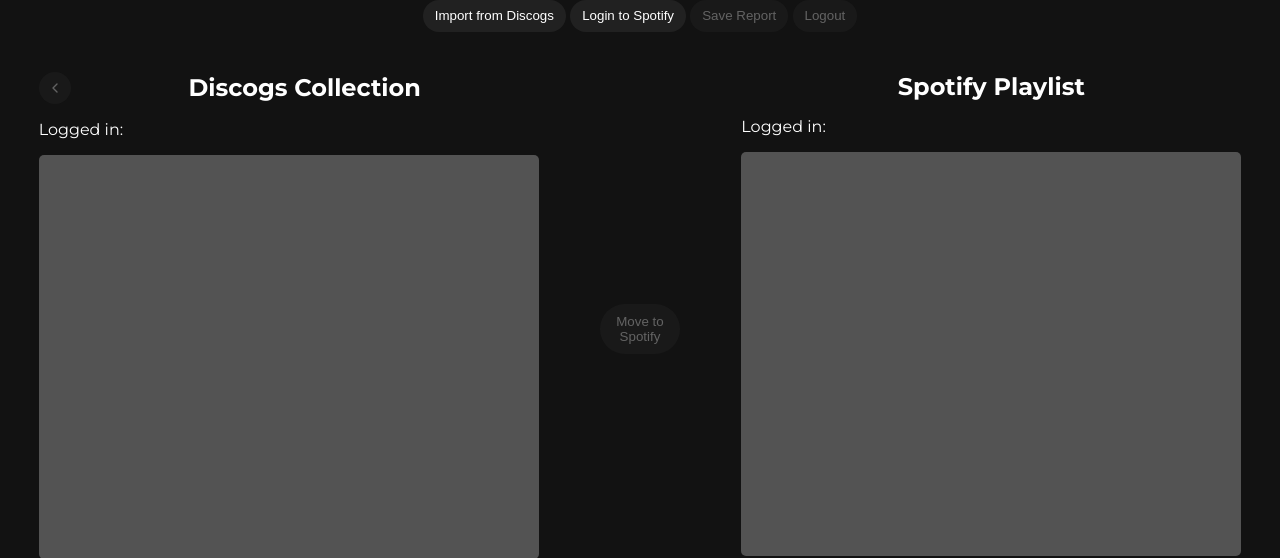
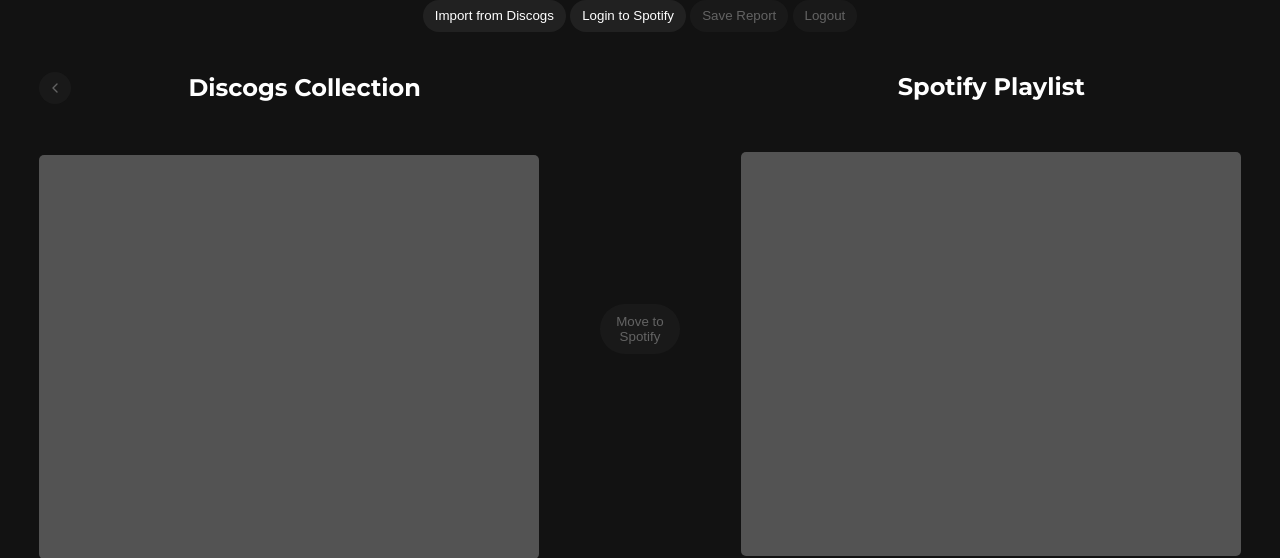
Before and after one commit to oskarprzybylski23/Discofy, a Flask app: page / in a window 1280 px wide. Shown: the part 163-721 px from the top of the page. Run offline with Flask 3, Linux system fonts and the light colour scheme.

Commit message:
show/hide user info

```diff
--- a/App/static/Script.js
+++ b/App/static/Script.js
@@ -136,8 +136,8 @@ function getLibrary() {
     })
     .then((data) => {
       hideSpinner('loading-spinner-discogs');
-      const userInfo = document.getElementById('user-info-discogs');
-      userInfo.display = 'block';
+      const userInfo = document.querySelector('.user-info.discogs');
+      userInfo.style.visibility = 'visible';
       userInfo.querySelector('a').textContent = data.user_info.username;
       userInfo.querySelector('a').href = data.user_info.url;
       displayLibrary(data.library); // Update the UI with the data
@@ -239,9 +239,10 @@ function logoutUser() {
         checkSpotifyAuthorizationStatus();
 
         // clear discogs user info
-        const userInfo = document.getElementById('user-info-discogs');
+        const userInfo = document.querySelector('.user-info');
         userInfo.querySelector('a').textContent = '';
         userInfo.querySelector('a').href = '';
+        userInfo.style.visibility = 'hidden';
 
         // Clear library and playlist list
         clearLibraryAndPlaylistLists();
@@ -405,10 +406,11 @@ function checkSpotifyAuthorizationStatus() {
     .then((response) => response.json())
     .then((data) => {
       toggleSpotifyLoginButton(data.authorized);
-      const userInfo = document.getElementById('user-info-spotify');
+      const userInfo = document.querySelector('.user-info.spotify');
       if (data.authorized) {
         userInfo.querySelector('a').innerText = data.username;
         userInfo.querySelector('a').href = data.url;
+        userInfo.style.visibility = 'visible';
 
         if (document.getElementById('libraryReturnButton').disabled != false) {
           enableTransferButton();
@@ -419,6 +421,7 @@ function checkSpotifyAuthorizationStatus() {
         disableLogoutButton();
         userInfo.querySelector('a').innerText = '';
         userInfo.querySelector('a').href = '';
+        userInfo.style.visibility = 'hidden';
       }
     })
     .catch((error) =>
--- a/App/static/styles.css
+++ b/App/static/styles.css
@@ -129,6 +129,7 @@ input:disabled {
 
 .user-info {
     text-align: left;
+    visibility: hidden;
 }
 
 .list-section {
--- a/App/templates/index.html
+++ b/App/templates/index.html
@@ -38,7 +38,7 @@
         </button>
         <h2>Discogs Collection</h2>
       </div>
-        <p class="user-info" id="user-info-discogs">Logged in: <a href="" target="_blank"></a></p>
+        <p class="user-info discogs" id="user-info-discogs">Logged in: <a href="" target="_blank"></a></p>
         <ul class="collection-list" id="list-discogs"></ul>
       </div>
       <div id="transfer-button-container">
@@ -52,7 +52,7 @@
         <div class="header-container">
         <h2>Spotify Playlist</h2>
         </div>
-        <p class="user-info" id="user-info-spotify">Logged in: <a href="" target="_blank"></a></p>
+        <p class="user-info spotify" id="user-info-spotify">Logged in: <a href="" target="_blank"></a></p>
         <ul class="collection-list" id="list-spotify"></ul>
         <input type="text" id="playlist-name" maxlength="100" placeholder="Enter your playlist name" oninput="toggleCreatePlaylistButtonOnInput()" disabled>
         <button class="button" id="create-playlist-button" onclick="createPlaylist()" disabled>Create Playlist</button>
```
